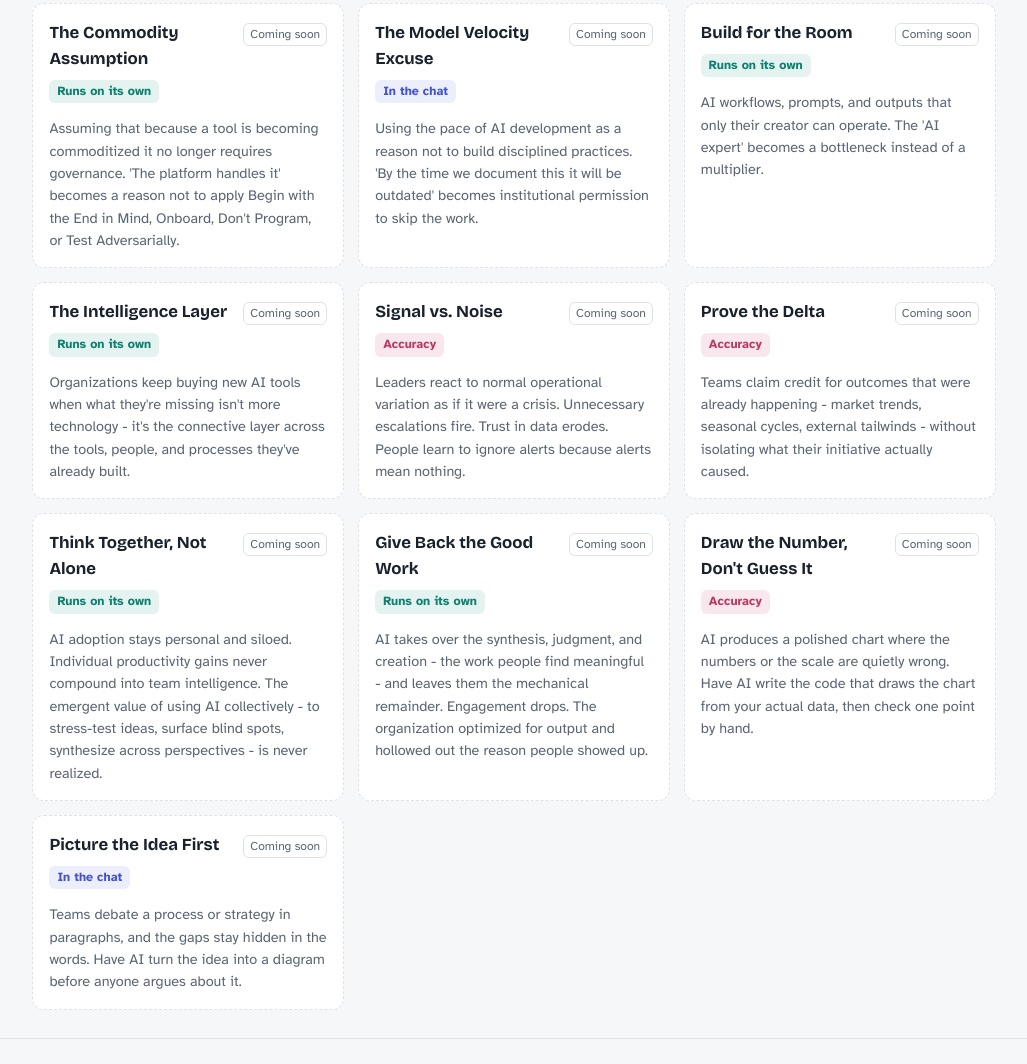
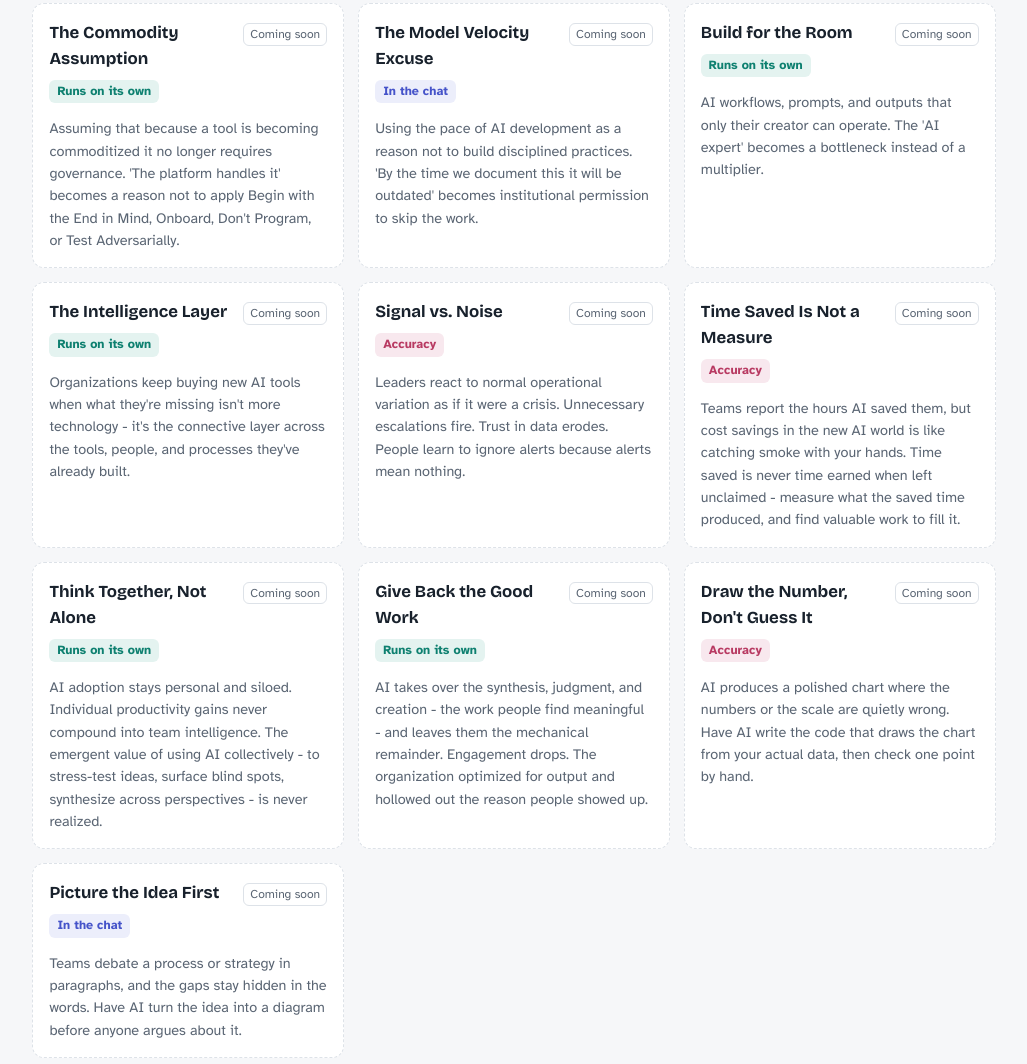
Before and after one commit to level5consulting/ai-success-patterns, a plain HTML site: page index.html in a window 1280 px wide. Shown: the part 5544-6608 px from the top of the page, without its empty margins (246-1273 px from the left). Drawn offline with nearby package versions, Linux system fonts and the light colour scheme.

Commit message:
Coming soon: Prove the Delta renamed Time Saved Is Not a Measure (Greg, Nov 24 interview); card line in Greg's words; BACKLOG entry. Held for Greg's publish.
Co-Authored-By: Claude Opus 5.5 <noreply@anthropic.com>
Claude-Session: https://claude.ai/code/session_01Bdag5mEVt4PNnHeKpzY8AR

```diff
--- a/index.html
+++ b/index.html
@@ -574,7 +574,7 @@ const BACKLOG = [
   { name: "Build for the Room", cat: "agent", catLabel: "Runs on its own", failure: "AI workflows, prompts, and outputs that only their creator can operate. The 'AI expert' becomes a bottleneck instead of a multiplier." },
   { name: "The Intelligence Layer", cat: "agent", catLabel: "Runs on its own", failure: "Organizations keep buying new AI tools when what they're missing isn't more technology  -  it's the connective layer across the tools, people, and processes they've already built." },
   { name: "Signal vs. Noise", cat: "acc", catLabel: "Accuracy", failure: "Leaders react to normal operational variation as if it were a crisis. Unnecessary escalations fire. Trust in data erodes. People learn to ignore alerts because alerts mean nothing." },
-  { name: "Prove the Delta", cat: "acc", catLabel: "Accuracy", failure: "Teams claim credit for outcomes that were already happening  -  market trends, seasonal cycles, external tailwinds  -  without isolating what their initiative actually caused." },
+  { name: "Time Saved Is Not a Measure", cat: "acc", catLabel: "Accuracy", failure: "Teams report the hours AI saved them, but cost savings in the new AI world is like catching smoke with your hands. Time saved is never time earned when left unclaimed - measure what the saved time produced, and find valuable work to fill it." },
   { name: "Think Together, Not Alone", cat: "agent", catLabel: "Runs on its own", failure: "AI adoption stays personal and siloed. Individual productivity gains never compound into team intelligence. The emergent value of using AI collectively  -  to stress-test ideas, surface blind spots, synthesize across perspectives  -  is never realized." },
   { name: "Give Back the Good Work", cat: "agent", catLabel: "Runs on its own", failure: "AI takes over the synthesis, judgment, and creation  -  the work people find meaningful  -  and leaves them the mechanical remainder. Engagement drops. The organization optimized for output and hollowed out the reason people showed up." },
   { name: "Draw the Number, Don't Guess It", cat: "acc", catLabel: "Accuracy", failure: "AI produces a polished chart where the numbers or the scale are quietly wrong. Have AI write the code that draws the chart from your actual data, then check one point by hand." },
```
Also changed, not shown: 1 other file.
